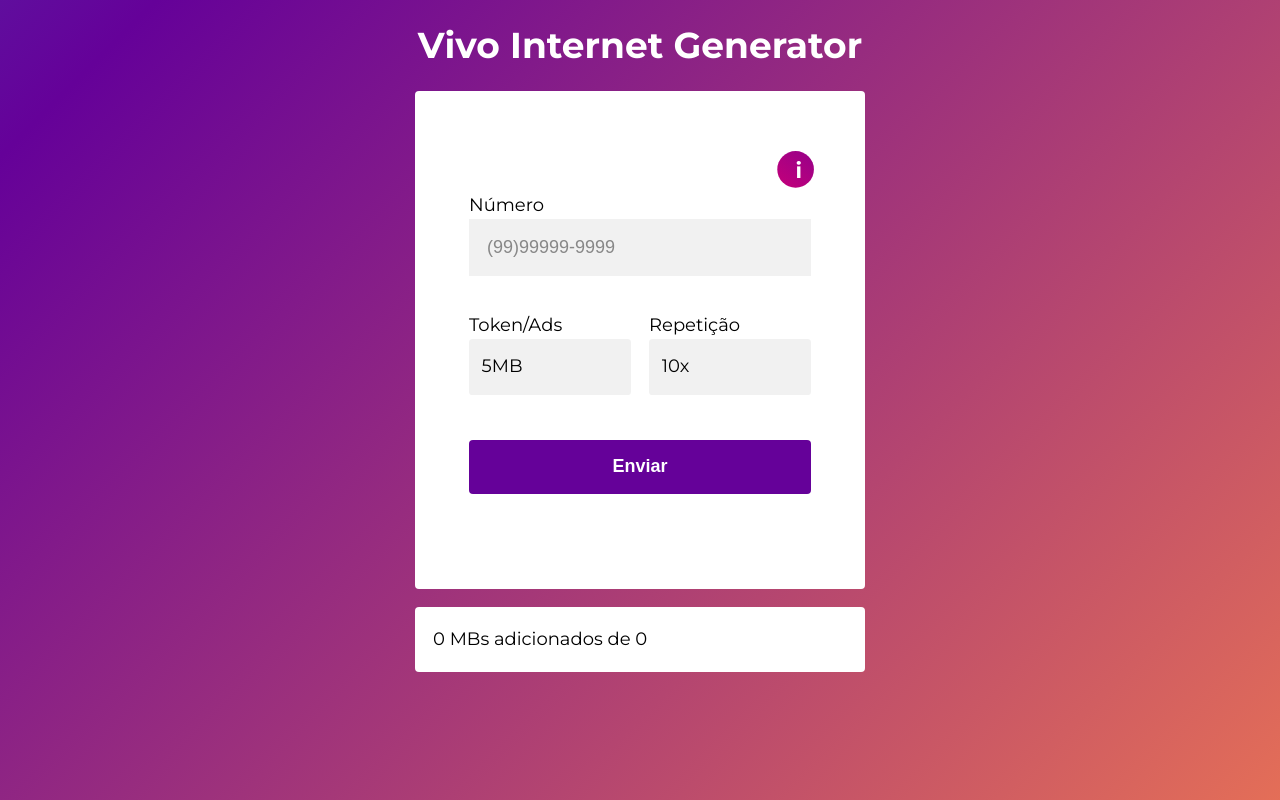
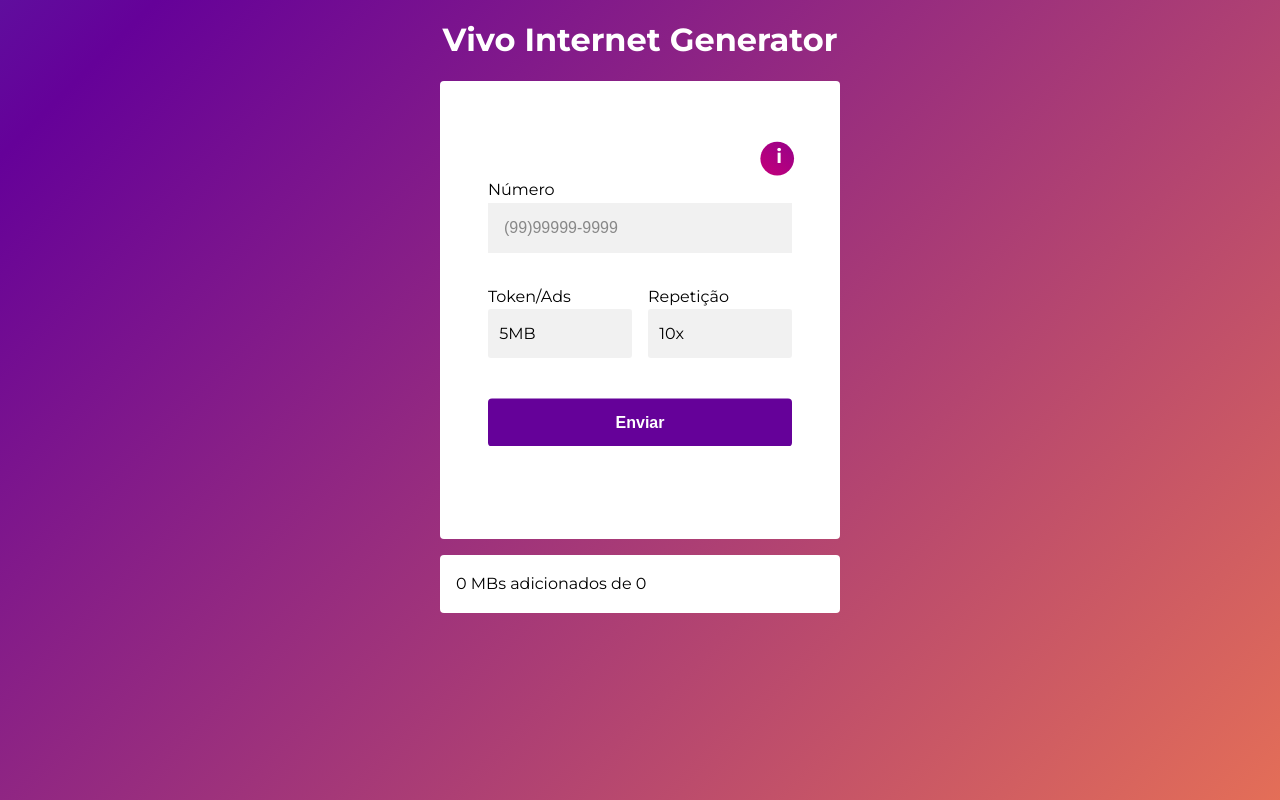
Before and after one commit to rwietter/vivoads, a Next.js app: page / in a window 1280 px wide. Built offline with nearby package versions, Linux system fonts and the light colour scheme.

Commit message:
refactor: form

```diff
--- a/components/layout.js
+++ b/components/layout.js
@@ -22,7 +22,6 @@
         />
         <meta name="og:title" content={siteTitle} />
         <meta name="twitter:card" content="summary_large_image" />
-        <meta httpEquiv="Content-Security-Policy" content="https://*" />
       </Head>
       <header className={styles.header}>
         <h1>Vivo Internet Generator</h1>
--- a/components/layout.module.css
+++ b/components/layout.module.css
@@ -1,11 +1,24 @@
+@keyframes gradient {
+  0% {
+    background-position: 0 50%;
+  }
+  50% {
+    background-position: 100% 100%;
+  }
+  100% {
+    background-position: 0 50%;
+  }
+}
+
 .container {
   display: flex;
-  justify-content: flex-start;
+  justify-content: baseline;
   align-items: center;
-  padding-top: 3rem;
   flex-flow: column;
+  background: linear-gradient(-45deg, #ee7752, #650199, #23a6d5, #23d5ab) no-repeat;
+  background-size: 300% 300%;
+  animation: gradient 15s ease infinite;
   height: 100vh;
-  margin: auto;
 }
 
 @media (min-width: 200px){
--- a/pages/index.js
+++ b/pages/index.js
@@ -37,13 +37,13 @@
 
     const number = phone.replace(/\D/g, "");
 
-    const URL = process.env.URL || '';
-    console.log(URL)
+    const URL = process.env.URL || "";
+
     try {
       let index = 0;
       while (index < Number(repeat)) {
         const response = await fetch(URL, {
-          body: `msisdn=43${number}&campid=${token}&opCode=VV`,
+          body: `msisdn=${number}&campid=${token}&opCode=VV`,
           headers: {
             "Content-Type": "application/x-www-form-urlencoded",
           },
--- a/styles/global.css
+++ b/styles/global.css
@@ -1,17 +1,5 @@
 @import url('https://fonts.googleapis.com/css2?family=Montserrat:wght@200;300;400;700&display=swap');
 @import url('https://fonts.googleapis.com/css2?family=Poppins:wght@900&display=swap');
-
-@keyframes gradient {
-  0% {
-    background-position: 0 50%;
-  }
-  50% {
-    background-position: 100% 100%;
-  }
-  100% {
-    background-position: 0 50%;
-  }
-}
 
 html,
 body {
@@ -20,10 +8,7 @@
   font-family: "Montserrat", -apple-system, BlinkMacSystemFont, Segoe UI, Roboto, Oxygen,
     Ubuntu, Cantarell, Fira Sans, Droid Sans, Helvetica Neue, sans-serif;
   line-height: 1.6;
-  font-size: 18px;
-  background: linear-gradient(-45deg, #ee7752, #650199, #23a6d5, #23d5ab) no-repeat;
-  background-size: 300% 300%;
-  animation: gradient 15s ease infinite;
+  font-size: 16px;
 }
 
 * {
--- a/styles/utils.module.css
+++ b/styles/utils.module.css
@@ -22,7 +22,6 @@
     width: 25rem;
   }
 }
-
 
 .tooltip {
   display: flex;
@@ -219,6 +218,11 @@
 .button__title {
   position: absolute;
   z-index: 2;
+  text-align: center;
+  top: 0;
+  bottom: 0;
+  left: 0;
+  right: 0;
 }
 
 /* Form error */
@@ -282,5 +286,6 @@
   margin-top: 1rem;
   border-radius: 4px;
   padding: 1rem;
+  margin-bottom: 1rem;
   background: #FFF;
 }
```
